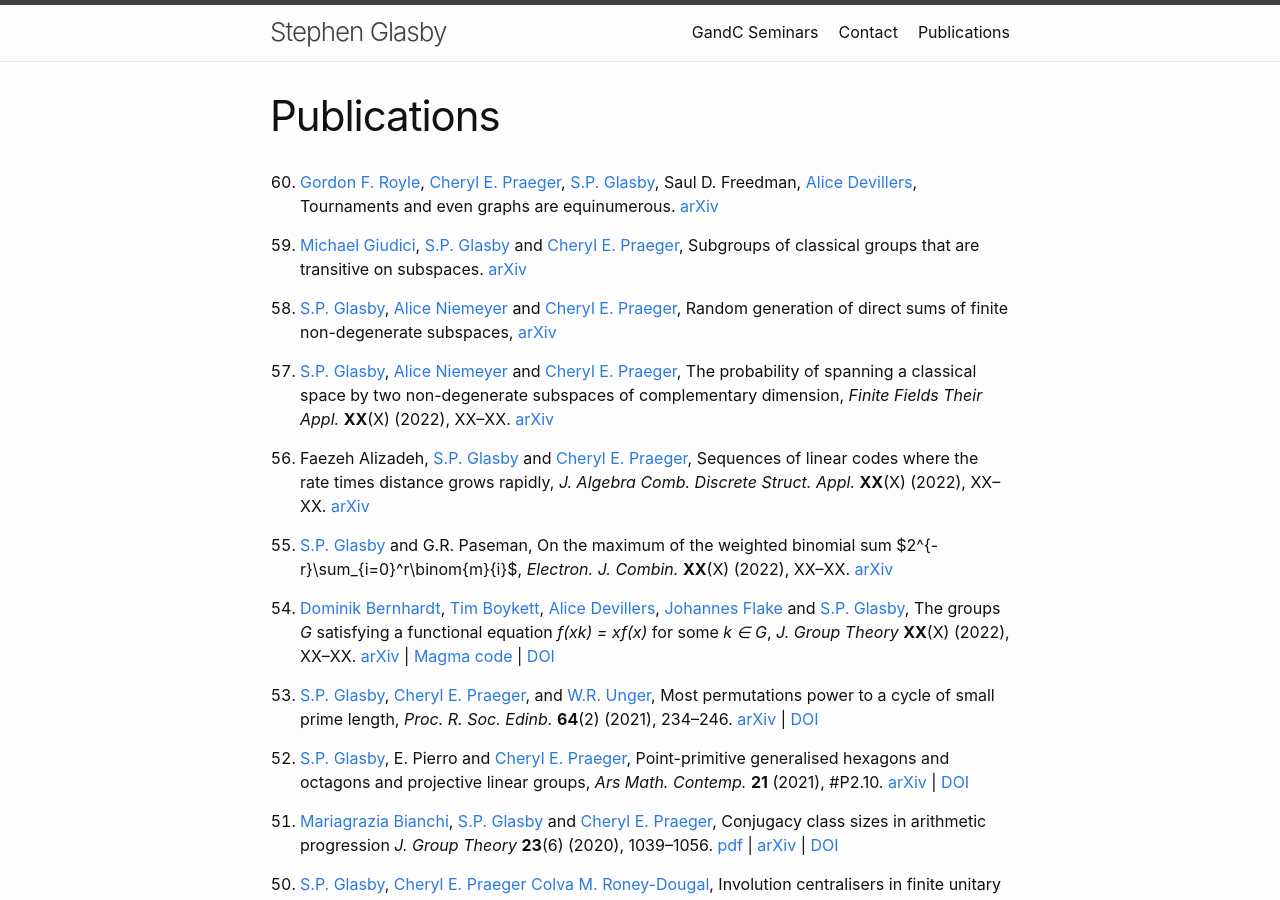
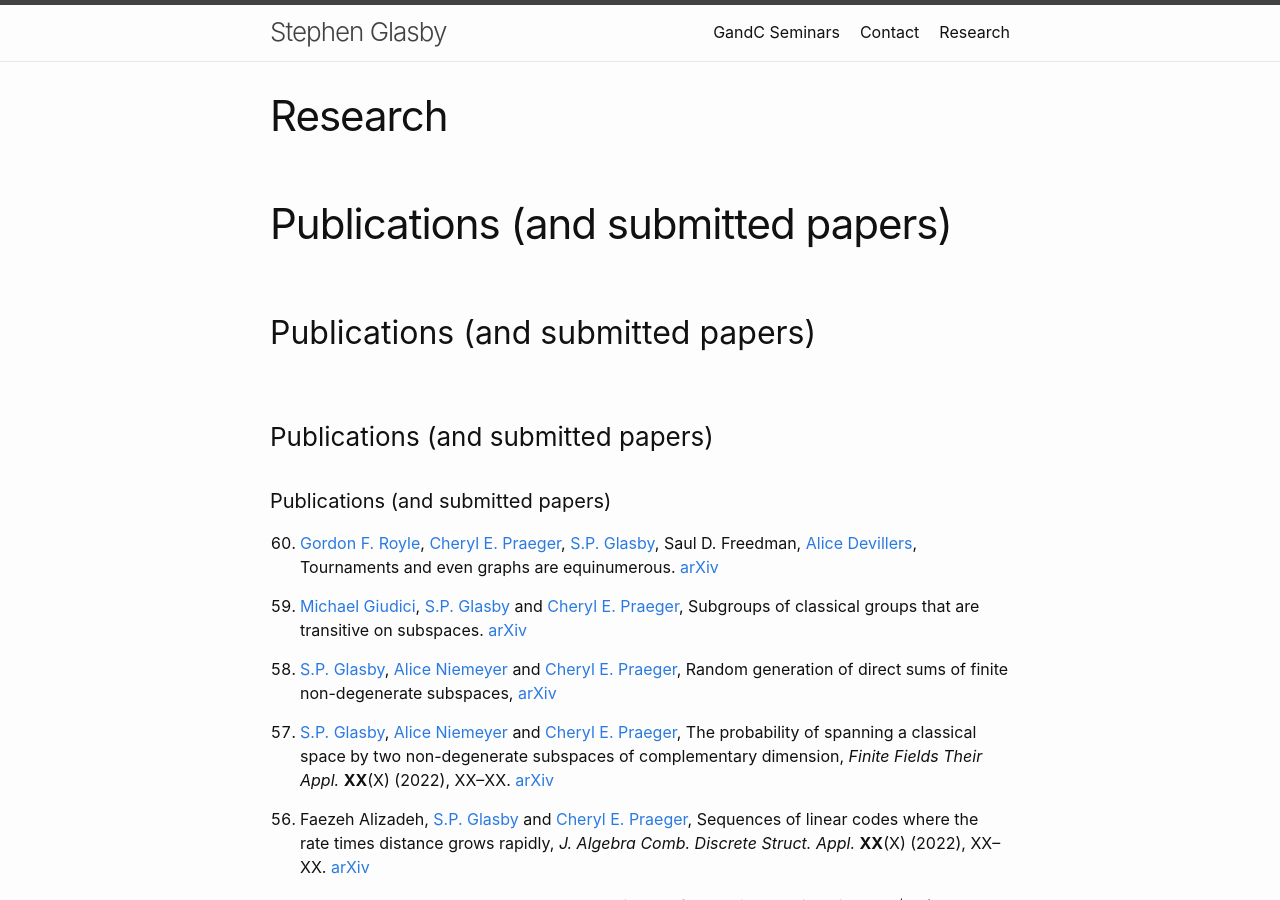
Before and after one commit to StephenGlasby/StephenGlasby.github.io, a Jekyll site: the page built from publications.md, in a window 1280 px wide and 900 px high. Built offline with Jekyll 4.4.1, drawn with Linux system fonts in a browser that asks for light colours.

Commit message:
Research

```diff
--- a/publications.md
+++ b/publications.md
@@ -1,8 +1,13 @@
 ---
 layout: page
-title: Publications
+title: Research
 permalink: /publications/
 ---
+
+<h1> Publications (and submitted papers) </h1>
+<h2> Publications (and submitted papers) </h2>
+<h3> Publications (and submitted papers) </h3>
+<h4> Publications (and submitted papers) </h4>
 
 0. [Gordon F. Royle](https://www.uwa.edu.au/people/Gordon.Royle),
 [Cheryl E. Praeger](https://www.uwa.edu.au/people/cheryl.praeger),
```
